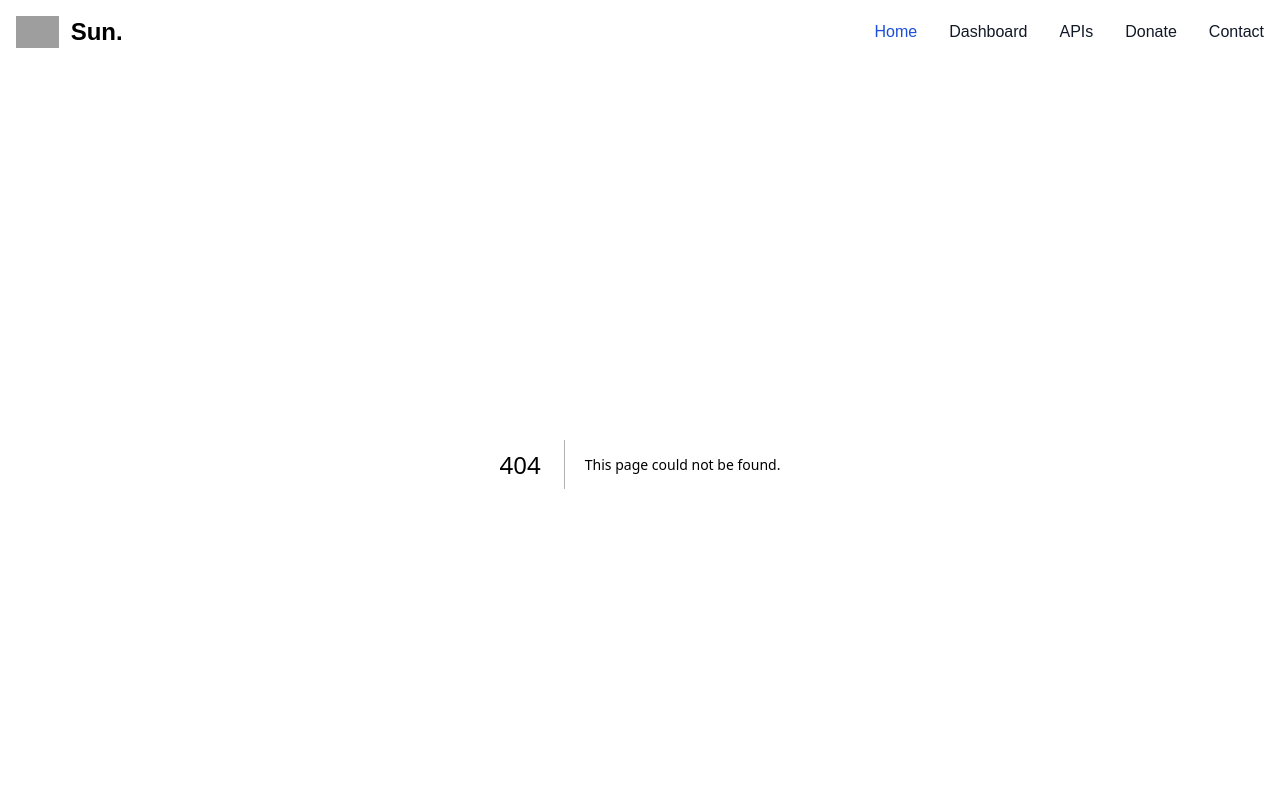
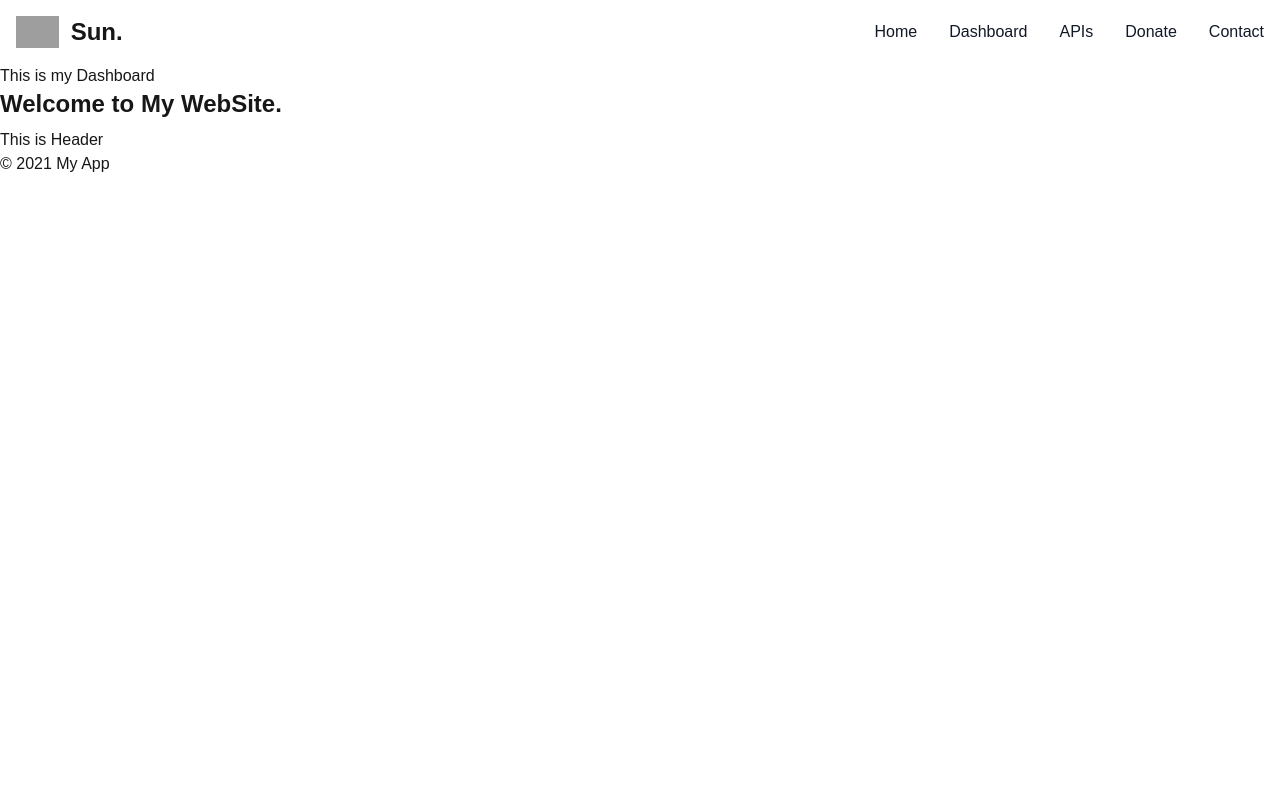
Before and after one commit to ACESunny/Chinanan, a Next.js app in the folder web/: page /Dashboard in a window 1280 px wide. Before the commit this address had no page. Shown: the top 800 px of the page. Built offline with nearby package versions, Linux system fonts and the light colour scheme; grey boxes are pictures that could not be loaded.

Commit message:
Add Donate, Dashboard and Contact page

```diff
--- a/web/src/app/APIs/os/page.jsx
+++ b/web/src/app/APIs/os/page.jsx
@@ -1,4 +1,4 @@
-export default function APIs() {
+export default function os() {
     return (
         <div>
             <h1>This is my OS</h1>
--- /dev/null
+++ b/web/src/app/Contact/page.jsx
@@ -0,0 +1,7 @@
+export default function Contact() {
+    return (
+        <div>
+            <h1>This is my Contact</h1>
+        </div>
+    );
+}
--- /dev/null
+++ b/web/src/app/Dashboard/page.jsx
@@ -0,0 +1,7 @@
+export default function Dashboard() {
+    return (
+        <div>
+            <h1>This is my Dashboard</h1>
+        </div>
+    );
+}
--- /dev/null
+++ b/web/src/app/Donate/page.jsx
@@ -0,0 +1,7 @@
+export default function Donate() {
+    return (
+        <div>
+            <h1>This is my Donate</h1>
+        </div>
+    );
+}
--- a/web/src/app/component/nav.jsx
+++ b/web/src/app/component/nav.jsx
@@ -49,7 +49,8 @@ function Nav() {
             <li>
               <Link
                 href="/"
-                className="block py-2 px-3 text-white bg-blue-700 rounded-sm md:bg-transparent md:text-blue-700 md:p-0 dark:text-white md:dark:text-blue-500"
+                // className="block py-2 px-3 text-white bg-blue-700 rounded-sm md:bg-transparent md:text-blue-700 md:p-0 dark:text-white md:dark:text-blue-500"
+                className="block py-2 px-3 text-gray-900 rounded-sm hover:bg-gray-100 md:hover:bg-transparent md:border-0 md:hover:text-blue-700 md:p-0 dark:text-white md:dark:hover:text-blue-500 dark:hover:bg-gray-700 dark:hover:text-white md:dark:hover:bg-transparent"
                 aria-current="page"
               >
                 Home
```
